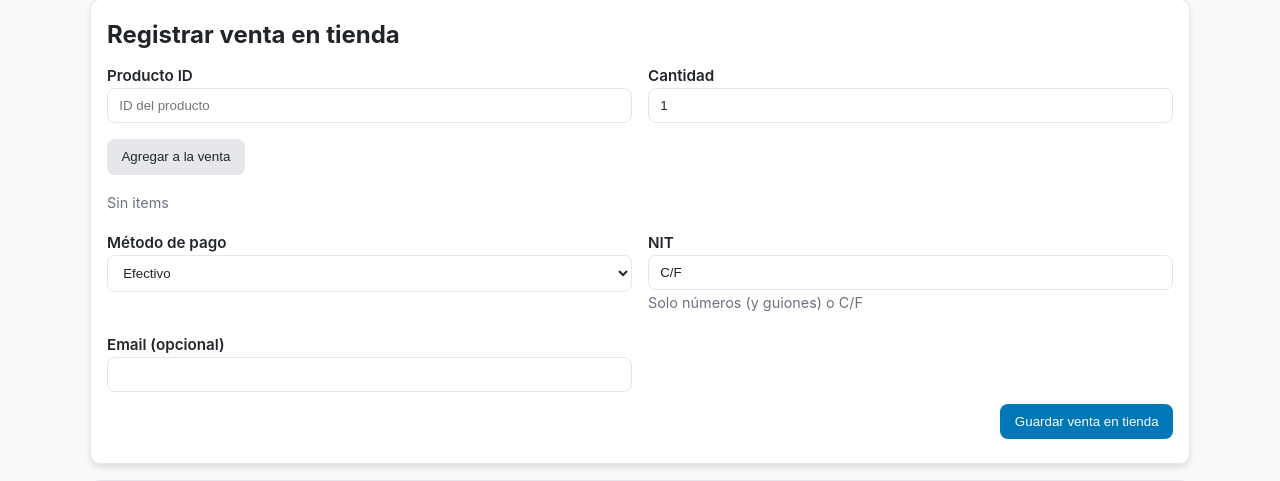
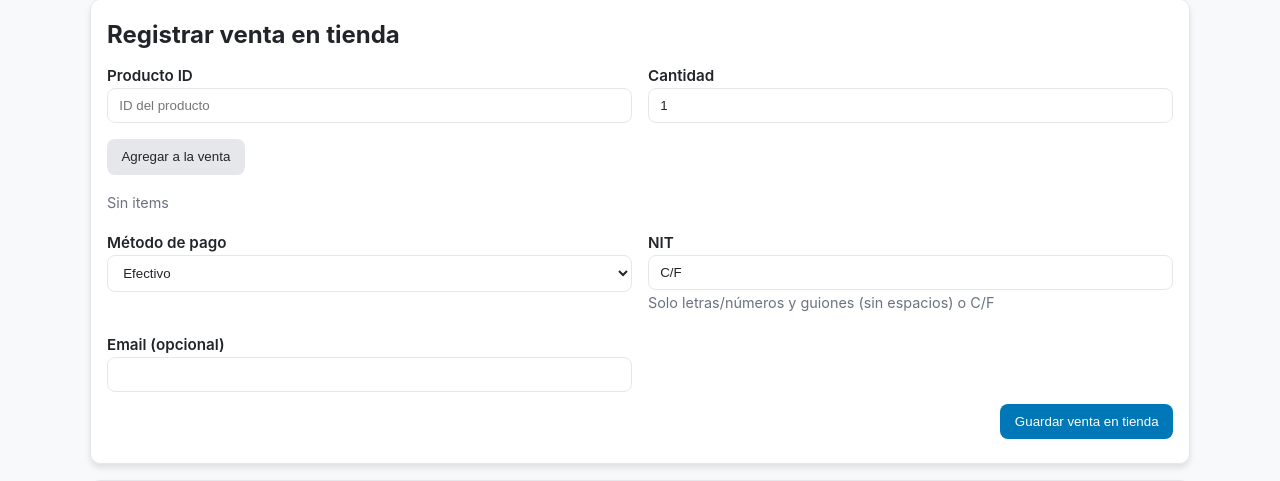
Before and after one commit to Leo2116/proyeto_2025, a Flask app: template templates/admin.html in a window 1280 px wide. Shown: the part 1147-1628 px from the top of the page. Run offline with Flask 3, Linux system fonts and the light colour scheme; the template is opened without the code that fills it, so the values that code supplies are empty; data comes from the database, SQL or seed files in the repository; some libraries are stand-ins or nearby versions.

Commit message:
feat(NIT): permitir letras además de números y guiones (sin espacios); actualizar validación frontend y backend

```diff
--- a/servicios/facturacion/presentacion/rutas_facturas.py
+++ b/servicios/facturacion/presentacion/rutas_facturas.py
@@ -25,7 +25,7 @@ def _normalize_nit(raw: str | None) -> str | None:
     """Normaliza/valida NIT.
     - Vacío => 'C/F'
     - 'CF'/'C/F' => 'C/F'
-    - Numérico con guiones (3-20), sin espacios => tal cual
+    - Alfanumérico (A-Z, 0-9) con guiones (3-20), sin espacios => tal cual
     - Cualquier espacio interno => inválido
     - Otro caso => None (inválido)
     """
@@ -39,7 +39,7 @@ def _normalize_nit(raw: str | None) -> str | None:
     if any(ch.isspace() for ch in s):
         return None
     import re
-    if re.fullmatch(r"^[0-9-]{3,20}$", s_up):
+    if re.fullmatch(r"^[A-Z0-9-]{3,20}$", s_up):
         return s
     return None
 
--- a/templates/admin.html
+++ b/templates/admin.html
@@ -203,8 +203,8 @@
         </div>
         <div>
           <label>NIT</label>
-          <input id="sv-nit" type="text" value="C/F" inputmode="numeric" pattern="[0-9-]{3,20}|C/F|CF" title="Solo números (3-20), guiones o C/F" />
-          <small class="muted">Solo números (y guiones) o C/F</small>
+          <input id="sv-nit" type="text" value="C/F" inputmode="text" pattern="[A-Za-z0-9-]{3,20}|C/F|CF" title="Solo letras/números (3-20), guiones o C/F" />
+          <small class="muted">Solo letras/números y guiones (sin espacios) o C/F</small>
         </div>
         <div>
           <label>Email (opcional)</label>
@@ -422,10 +422,10 @@ function fillForm(row){
     });
     document.getElementById('sv-guardar')?.addEventListener('click', async ()=>{
       let nit = document.getElementById('sv-nit').value.trim()||'C/F'; const email = document.getElementById('sv-email').value.trim()||undefined; const metodo = document.getElementById('sv-metodo').value;
-      // Validar NIT: solo dígitos y guiones, o C/F (no se permiten espacios)
+      // Validar NIT: solo letras/números y guiones, o C/F (no se permiten espacios)
       const nitUp = nit.toUpperCase();
-      if(!(nitUp==='C/F' || nitUp==='CF' || /^[0-9-]{3,20}$/.test(nitUp))){
-        document.getElementById('sv-msg').textContent = 'NIT inválido. Usa solo números (3-20) y guiones, o C/F';
+      if(!(nitUp==='C/F' || nitUp==='CF' || /^[A-Z0-9-]{3,20}$/.test(nitUp))){
+        document.getElementById('sv-msg').textContent = 'NIT inválido. Usa solo letras/números (3-20) y guiones (sin espacios), o C/F';
         return;
       }
       nit = (nitUp==='CF') ? 'C/F' : nit;
```
